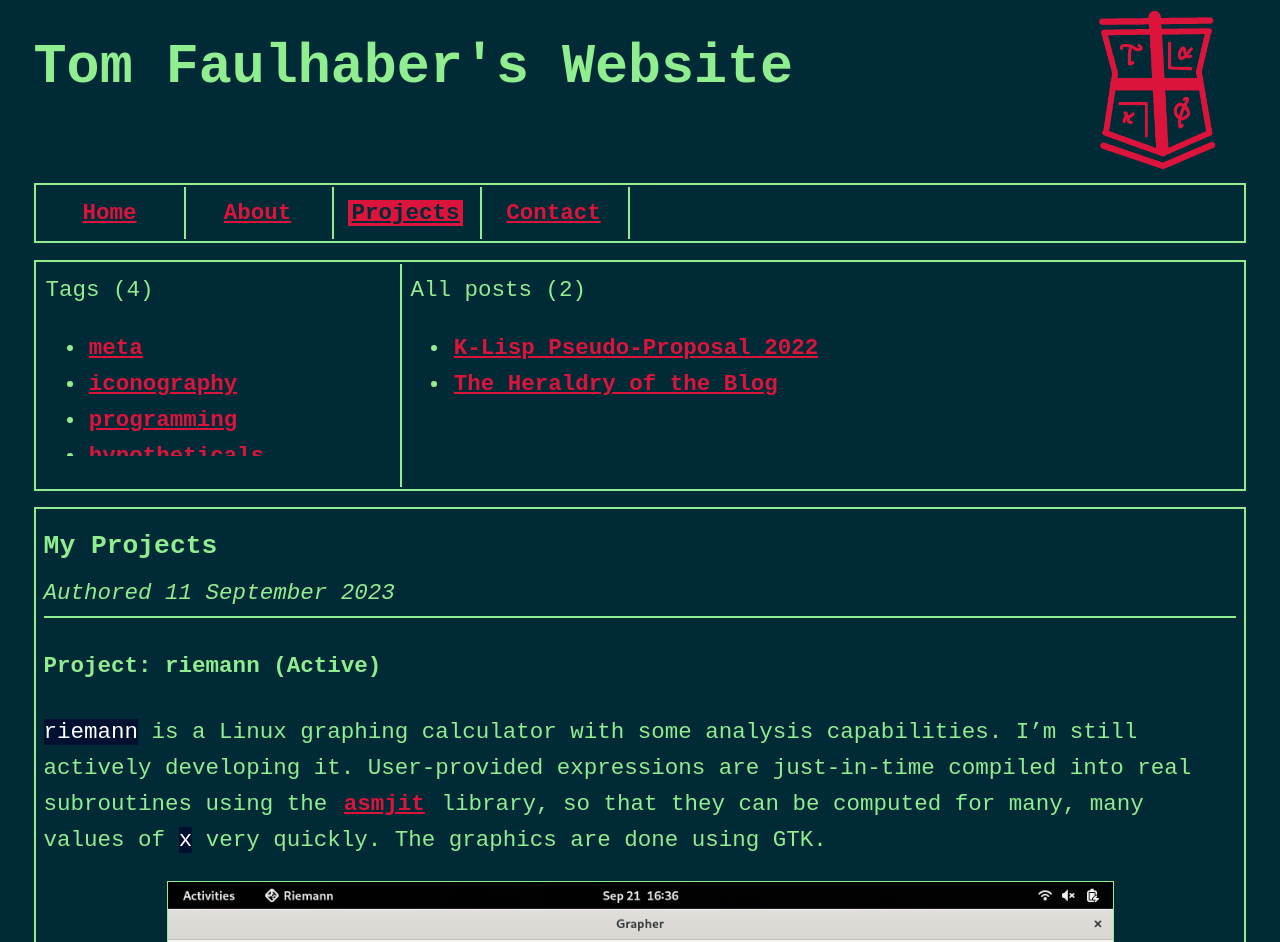
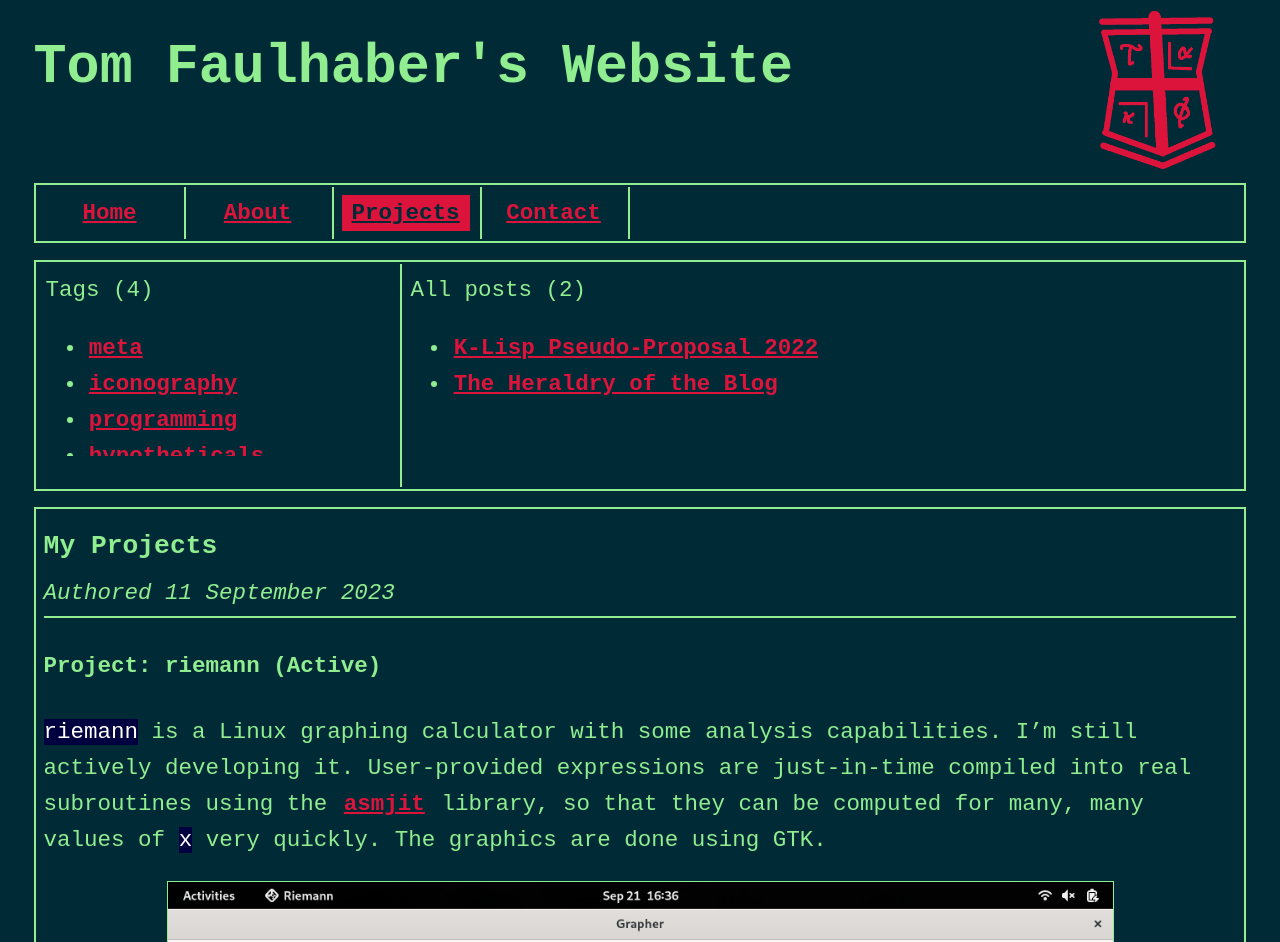
Before and after one commit to faulhat/faulhat.github.io, a Jekyll site: the page built from projects.md, in a window 1280 px wide. Shown: the top 942 px of the page. Built offline with Jekyll 4.4.1, drawn with Linux system fonts in a browser that asks for light colours.

Commit message:
Style changes.

```diff
--- /dev/null
+++ b/_includes/nav.html
@@ -0,0 +1,9 @@
+<td class="navcell">
+{% if page.url == include.url %}
+    <div class="navdiv selected">
+{% else %}
+    <div class="navdiv">
+{% endif %}
+        <a href={{ include.url }}>{{ include.name }}</a>
+    </div>
+</td>
--- a/_layouts/default.html
+++ b/_layouts/default.html
@@ -22,37 +22,13 @@
 
       <table id="navbar" class="box">
          <tr>
-            <td class="navcell">
-               {% if page.url == "/" %}
-                  <a href="/" class="selected">Home</a>
-               {% else %}
-                  <a href="/">Home</a>
-               {% endif %}
-            </td>
+            {% include nav.html url="/" name="Home" %}
 
-            <td class="navcell">
-               {% if page.url == "/about/" %}
-                  <a href="/about" class="selected">About</a>
-               {% else %}
-                  <a href="/about">About</a>
-               {% endif %}
-            </td>
+            {% include nav.html url="/about/" name="About" %}
 
-            <td class="navcell">
-               {% if page.url == "/projects/" %}
-                  <a href="/projects" class="selected">Projects</a>
-               {% else %}
-                  <a href="/projects">Projects</a>
-               {% endif %}
-            </td>
+            {% include nav.html url="/projects/" name="Projects" %}
 
-            <td class="navcell">
-               {% if page.url == "/contact/" %}
-                  <a href="/contact" class="selected">Contact</a>
-               {% else %}
-                  <a href="/contact">Contact</a>
-               {% endif %}
-            </td>
+            {% include nav.html url="/contact/" name="Contact" %}
 
             <td class="filler"></td>
          </tr>
--- a/assets/css/style.css
+++ b/assets/css/style.css
@@ -2,6 +2,8 @@
   --main-bg-color: #002b36;
   --main-fg-color: lightgreen;
   --link-color: crimson;
+  --code-bg-color: #000040;
+  --code-fg-color: white;
 }
 
 body {
@@ -72,6 +74,10 @@ a {
    color: var(--main-bg-color);
 }
 
+.selected > a {
+    color: var(--main-bg-color);
+}
+
 #post-title-area {
    border-bottom: 2px solid var(--main-fg-color);
    padding-bottom: 0.6vh;
@@ -133,8 +139,8 @@ a {
 }
 
 code {
-   background-color: #001030;
-   color: white;
+   background-color: var(--code-bg-color);
+   color: var(--code-fg-color);
 }
 
 pre > code {
```
Also changed, not shown: assets/images/arms2.png (added).
